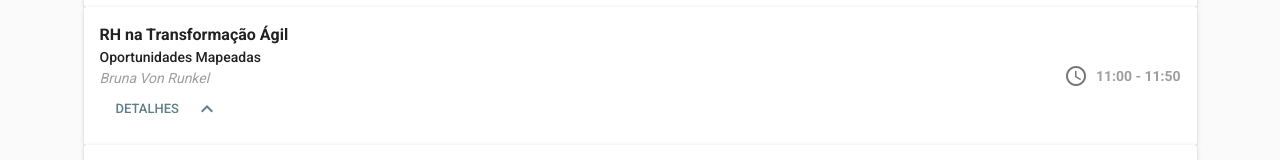
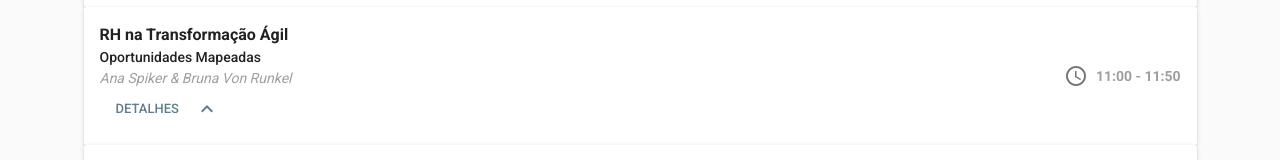
Before and after one commit to luanelioliveira/project-agile-joinville-webpage, a Vue app: page / in a window 1280 px wide. Shown: the part 1915-2075 px from the top of the page. Built offline with nearby package versions, Linux system fonts and the light colour scheme.

Commit message:
Adicionar ana na palestra da bruna

```diff
--- a/src/component/ListaPalestras.vue
+++ b/src/component/ListaPalestras.vue
@@ -20,7 +20,6 @@ export default {
         return {
             apresentacoes: [
                 {
-                    cor: 'black',
                     titulo: 'Credenciamento',
                     subtitulo: '',
                     horario: '08:30 - 09:00',
@@ -28,7 +27,6 @@ export default {
                     descricao: ''
                 },
                 {
-                    cor: 'black',
                     titulo: 'Abertura',
                     subtitulo: '',
                     horario: '09:00 - 09:10',
@@ -36,7 +34,6 @@ export default {
                     descricao: ''
                 },
                 {
-                    cor: 'black',
                     titulo: 'Método Kanban',
                     subtitulo: 'Como Começar e Entrar no Modo Maratona',
                     horario: '09:10 - 10:00',
@@ -44,7 +41,6 @@ export default {
                     descricao: 'Você está com dificuldades de liderar seu time? Seu time está com dificuldades para cumprir os prazos e realizar as entregas? Seu time está frequentemente sobrecarregado? Você está com dúvida por onde começar? Não desanime, você não está sozinho, isso é mais comum do que você pensa! Vou apresentar como a abordagem e as práticas do método Kanban podem ajudar seu time a identificar e resolver problemas, estimulando atos de liderança, um ambiente de alta performance, ajudando a escalar para toda a organização e garantindo que você comece da maneira certa e tenha consistência para garantir os resultados se sustentem no longo prazo.'
                 },
                 {
-                    cor: 'black',
                     titulo: 'Conheça as Diferenças Entre Scrum e Kanban',
                     subtitulo: '',
                     horario: '10:00 - 10:50',
@@ -52,7 +48,6 @@ export default {
                     descricao: 'O Scrum e o Kanban, compartilham alguns conceitos semelhantes, com abordagens diferentes, confundindo as pessoas na sua utilização. Descubra como aplicar as técnicas do jeito certo e de acordo com a sua necessidade.'
                 },
                 {
-                    cor: 'black',
                     titulo: 'Interalo',
                     subtitulo: '',
                     horario: '10:50 - 11:00',
@@ -60,15 +55,13 @@ export default {
                     descricao: ''
                 },
                 {
-                    cor: 'black',
                     titulo: 'RH na Transformação Ágil',
                     subtitulo: 'Oportunidades Mapeadas',
                     horario: '11:00 - 11:50',
-                    palestrante: 'Bruna Von Runkel',
+                    palestrante: 'Ana Spiker & Bruna Von Runkel',
                     descricao: 'Organizações que estão passando pela transformação Ágil, precisam reconhecer a importância das pessoas como diferencial competitivo. E quando falamos de pessoas, falamos de uma nova forma de gestão. Uma gestão muito mais colaborativa que preza pela transparência e pela adaptabilidade. Uma gestão inspiradora, que lidera pelo exemplo, dá feedbacks constantes e que empodera os times com confiança. Venha entender como a parceria estabelecida entre o RH e Agile Coach vem ajudando na evolução da organização rumo à Gestão 3.0. '
                 },
                 {
-                    cor: 'black',
                     titulo: 'Palestra 4',
                     subtitulo: 'A Definir',
                     horario: '11:50 - 12:30',
@@ -76,7 +69,6 @@ export default {
                     descricao: 'A Definir'
                 },
                 {
-                    cor: 'black',
                     titulo: 'Mesa Redonda',
                     subtitulo: '',
                     horario: '12:30 - 13:10',
@@ -84,7 +76,6 @@ export default {
                     descricao: ''
                 },
                 {
-                    cor: 'black',
                     titulo: 'Encerramento',
                     subtitulo: '',
                     horario: '13:10 - 13:20',
```
